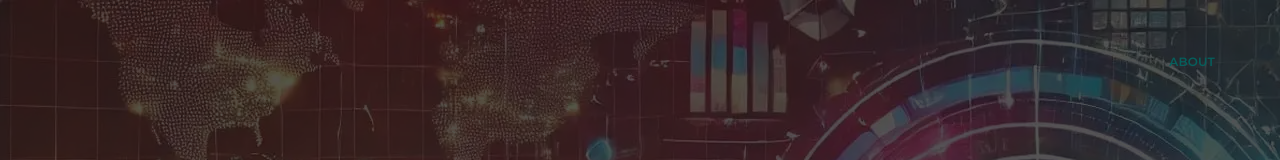
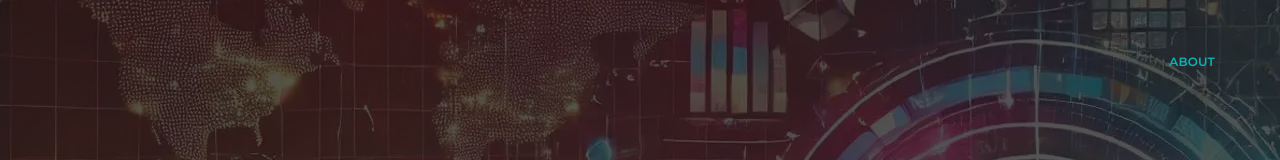
Before and after one commit to Kirman442/gis, a React (Vite) app: page / in a window 1280 px wide. Shown: the top 160 px of the page. Built offline with nearby package versions, Linux system fonts and the light colour scheme.

Commit message:
add: new menu color link

```diff
--- a/src/css/custom.css
+++ b/src/css/custom.css
@@ -66,7 +66,7 @@ a.text-green-hover:hover {
 }
 
 .navbar-collapse a.custom-link {
-    color: #065f5c !important;
+    color: #09b6b4  !important;
 }
 
 
```
